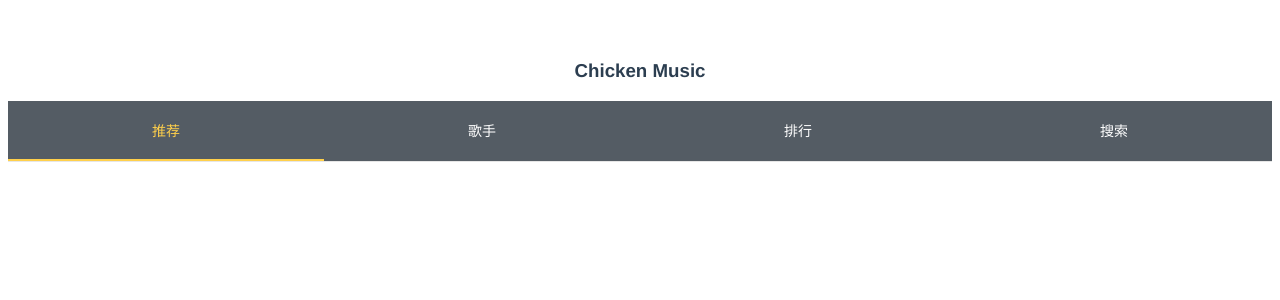
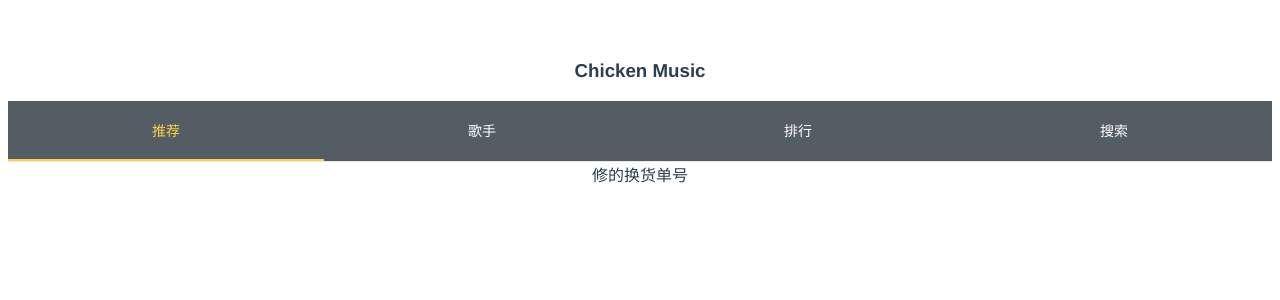
Before and after one commit to app-music/app-music, a Vue app: page / in a window 1280 px wide. Shown: the top 300 px of the page. Built offline with nearby package versions, Linux system fonts and the light colour scheme.

Commit message:
哈哈哈哈哈哈

```diff
--- a/src/App.vue
+++ b/src/App.vue
@@ -14,6 +14,7 @@
       <el-menu-item class="e-item" index="3">排行</el-menu-item>
       <el-menu-item class="e-item" index="4">搜索</el-menu-item>
     </el-menu>
+    <div>修的换货单号</div>
   </div>
 </template>
 
```
